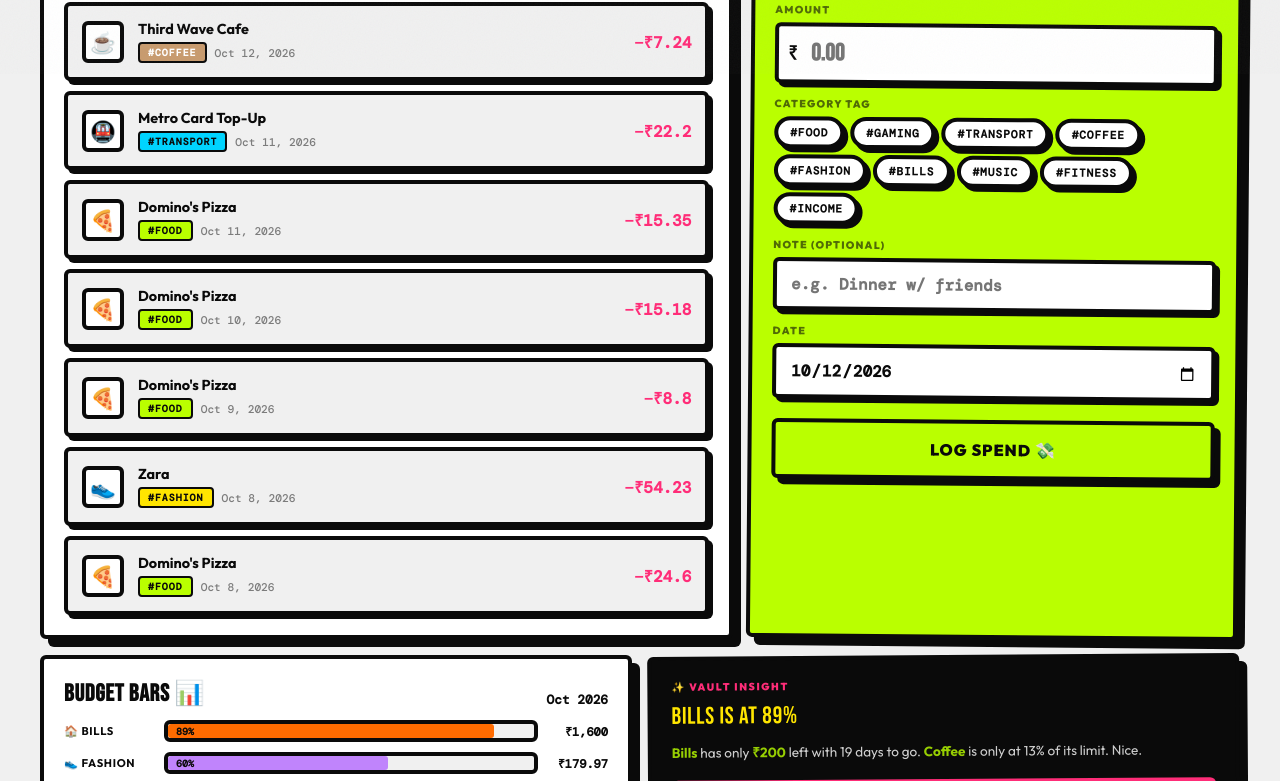
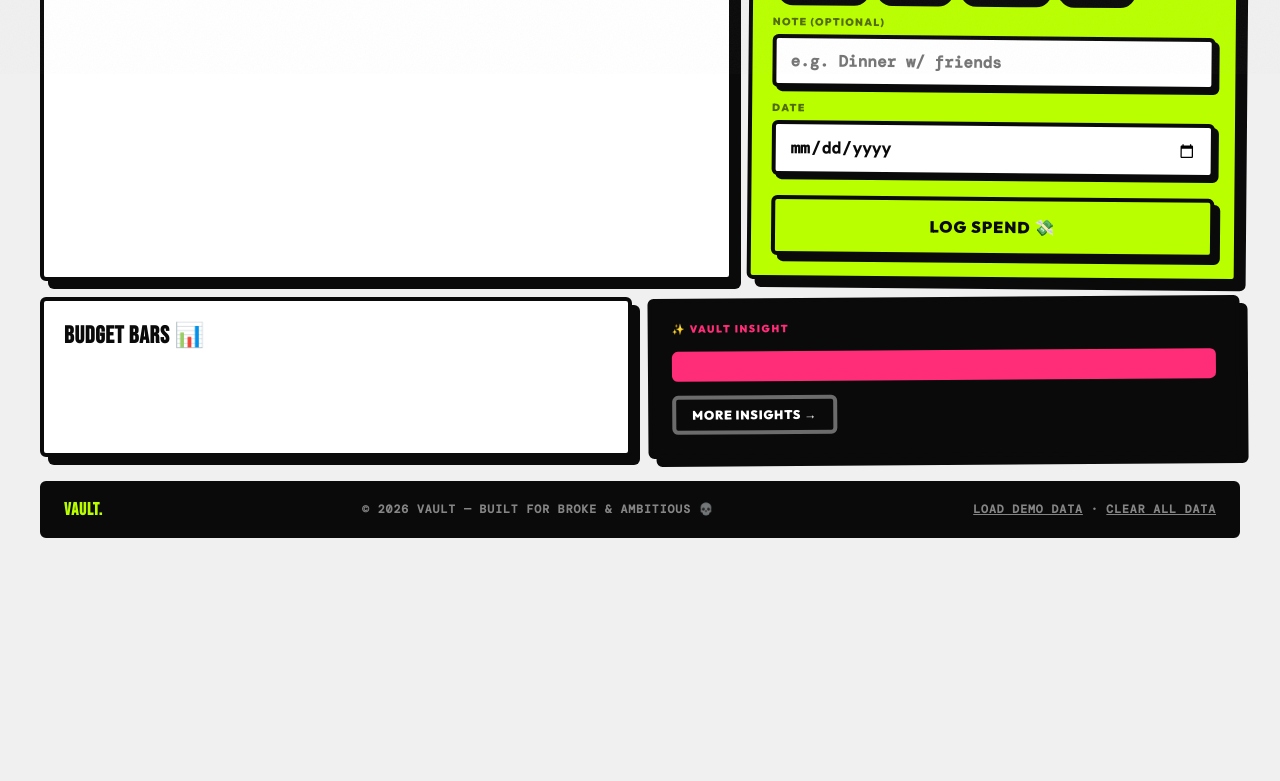
Before and after one commit to codesbysaurabh/VAULT., a website: page index.html in a window 1280 px wide. Shown: the part 726-1507 px from the top of the page. After the commit the page ends 1284 px from the top, so only its background shows below. Drawn offline with nearby package versions, Linux system fonts and the light colour scheme.

Commit message:
default reset values

```diff
--- a/assets/js/core/seed.js
+++ b/assets/js/core/seed.js
@@ -17,3 +17,4 @@ function seed(){
  t.sort((a,b)=>b.date.localeCompare(a.date));
  return{opening:3000,budgets:{food:500,transport:200,fashion:300,gaming:150,coffee:100,bills:1800,music:30},cats:{food:'🍕',gaming:'🎮',transport:'🚇',coffee:'☕',fashion:'👟',bills:'🏠',music:'🎵',fitness:'🏋️'},txns:t};
 }
+function blank(){const s=seed();return{opening:0,budgets:s.budgets,cats:s.cats,txns:[]}}
--- a/assets/js/core/stats.js
+++ b/assets/js/core/stats.js
@@ -14,7 +14,7 @@ V.stats=function(s,now=new Date()){
   const pm=new Date(T.getFullYear(),T.getMonth()-1,1),pe=ex.filter(t=>t.date.startsWith(dk(pm).slice(0,7)));
   const lastTotal=pe.reduce((a,t)=>a+t.amt,0),lastMTD=pe.filter(t=>+t.date.slice(8,10)<=dom).reduce((a,t)=>a+t.amt,0);
   const dl=cats.filter(c=>c.c!='bills').reduce((a,c)=>a+c.l,0)/dim,good=n=>(day[dk(back(n))]||0)<=dl;
-  let streak=0;while(streak<90&&good(streak))streak++;
+  let streak=0;if(ex.length)while(streak<90&&good(streak))streak++;
   const last14=[];for(let n=13;n>=0;n--)last14.push({l:'SMTWTFS'[back(n).getDay()],good:good(n)});
   const dow=[0,0,0,0,0,0,0],cn=[0,0,0,0,0,0,0];for(let n=0;n<56;n++){const g=back(n).getDay();dow[g]+=day[dk(back(n))]||0;cn[g]++}
   const da=dow.map((v,i)=>v/Math.max(cn[i],1)),wd=(da[1]+da[2]+da[3]+da[4]+da[5])/5,we=(da[0]+da[6])/2;
--- a/assets/js/core/store.js
+++ b/assets/js/core/store.js
@@ -7,7 +7,7 @@ const STORE_KEY='vault:v2';
 const V={
  get(){try{const s=JSON.parse(localStorage.getItem(STORE_KEY));if(s&&s.txns)return s}catch(e){}return V.reset(true)},
  save(s,q){try{localStorage.setItem(STORE_KEY,JSON.stringify(s))}catch(e){}if(!q)dispatchEvent(new Event('vault'))},
- reset(q){const s=seed();V.save(s,q);return s},
+ reset(q){const s=blank();V.save(s,q);return s}, demo(q){const s=seed();V.save(s,q);return s},
  clear(){const s=V.get();s.txns=[];s.opening=0;V.save(s)},
  add(t){const s=V.get();s.txns.unshift({id:Date.now(),...t});s.txns.sort((a,b)=>b.date.localeCompare(a.date));V.save(s)},
  del(id){const s=V.get();s.txns=s.txns.filter(t=>t.id!=id);V.save(s)},
--- a/assets/js/core/ui.js
+++ b/assets/js/core/ui.js
@@ -5,8 +5,7 @@
 V.toast=function(m){let t=$('#vt');if(!t){t=document.createElement('div');t.id='vt';document.body.append(t)}t.textContent=m;t.className='show';clearTimeout(t._h);t._h=setTimeout(()=>t.className='',2400)};
 W.showToast=m=>V.toast(m);
 W.clearAll=async()=>{if(await confirmBox({title:'Clear all data?',text:'This deletes every transaction, including demo data, and starts fresh. It cannot be undone.',ok:'Delete everything'})){V.clear();V.toast('All data cleared — fresh start')}};
-W.resetDemo=async()=>{if(await confirmBox({title:'Reset to demo data?',text:'Your current transactions will be replaced with sample data.',ok:'Reset',danger:false}))V.reset()};
-document.addEventListener('DOMContentLoaded',()=>{const b=$('.header-badge');if(b&&/20\d\d/.test(b.textContent))b.textContent=(b.textContent[0]=='●'?'● ':'')+mlabel()});
+W.loadDemo=async()=>{if(!V.get().txns.length||await confirmBox({title:'Load demo data?',text:'Your current transactions will be replaced with sample data.',ok:'Load demo',danger:false})){V.demo();V.toast('Demo data loaded')}};W.resetDemo=W.loadDemo;document.addEventListener('DOMContentLoaded',()=>{const b=$('.header-badge');if(b&&/20\d\d/.test(b.textContent))b.textContent=(b.textContent[0]=='●'?'● ':'')+mlabel()});
 
 /**
  * Money dialog used by the dashboard "Add Money" / "Withdraw" buttons.
--- a/assets/js/pages/dashboard.js
+++ b/assets/js/pages/dashboard.js
@@ -11,8 +11,7 @@ function render(){
  const top=[...st.cats].sort((a,c)=>c.sp-a.sp)[0],left=st.alloc-st.tsp;
  [[fmt(st.spent),(st.delta>=0?'↑ ':'↓ ')+Math.abs(st.delta)+'% vs last month'],['#'+top.c.toUpperCase(),fmt(top.sp)+' this month'],[fmt(st.avg),st.avg<=st.dl?'↓ '+fmt(st.dl-st.avg)+' under daily goal':'↑ '+fmt(st.avg-st.dl)+' over daily goal'],[fmt(Math.max(left,0)),'Budget left until '+st.endLabel]].forEach((a,i)=>{$('#s'+(i+1)+'v').textContent=a[0];$('#s'+(i+1)+'s').textContent=a[1]});
  $('#streak-n').textContent=st.streak;
- $('#streak-dots').innerHTML=st.last14.map(d=>`<div class="streak-dot" style="${d.good?'':'background:var(--hot-pink);color:#fff'}">${d.l}</div>`).join('');
- $('#transaction-list').innerHTML=s.txns.slice(0,7).map(t=>`<div class="transaction-item" tabindex="0"><div class="txn-icon">${s.cats[t.cat]||'💸'}</div><div class="txn-info"><div class="txn-name">${esc(t.name)}</div><div class="txn-meta"><span class="tag tag-${esc(t.cat)}">#${esc(t.cat.toUpperCase())}</span><span class="txn-date mono">${dlabel(t.date.slice(0,10))}</span></div></div><div class="txn-amount ${t.type=='income'?'income':'expense'}">${t.type=='income'?'+':'−'}${fmt(t.amt)}</div></div>`).join('')||'<p>No transactions yet.</p>';
+ $('#streak-dots').innerHTML=st.last14.map(d=><div class="streak-dot${s.txns.length?'':' empty'}" style="${d.good||!s.txns.length?'':'background:var(--hot-pink);color:#fff'}">${d.l}</div>).join(''); $('#transaction-list').innerHTML=s.txns.slice(0,7).map(t=>`<div class="transaction-item" tabindex="0"><div class="txn-icon">${s.cats[t.cat]||'💸'}</div><div class="txn-info"><div class="txn-name">${esc(t.name)}</div><div class="txn-meta"><span class="tag tag-${esc(t.cat)}">#${esc(t.cat.toUpperCase())}</span><span class="txn-date mono">${dlabel(t.date.slice(0,10))}</span></div></div><div class="txn-amount ${t.type=='income'?'income':'expense'}">${t.type=='income'?'+':'−'}${fmt(t.amt)}</div></div>`).join('')||'<div style="padding:8px 0;font-weight:700">No transactions yet — use Quick Add, or <button class="btn btn-sm btn-primary" onclick="loadDemo()">Load demo data</button></div>';
  $('#mlabel').textContent=mlabel();
  $('#budget-bars').innerHTML=[...st.cats].sort((a,c)=>c.pct-a.pct).slice(0,4).map((c,i)=>`<div class="budget-row"><span class="budget-row-label">${c.e} ${cap(c.c)}</span><div class="bar-track"><div class="bar-fill" style="width:${Math.min(c.pct,100)}%;background:${c.over>0?'var(--hot-pink)':colorOf(c.c,i)}"><span class="bar-pct">${c.pct}%${c.over>0?' ⚠️':''}</span></div></div><span class="budget-row-amt mono">${fmt(c.sp)}</span></div>`).join('');
  $('#ins-title').textContent=x[0].t;$('#ins-text').innerHTML=x.slice(0,2).map(i=>i.x).join(' ');$('#ins-tip').textContent='💡 '+x[0].tip;
--- a/assets/js/pages/transactions.js
+++ b/assets/js/pages/transactions.js
@@ -10,7 +10,7 @@ function render(){
  let last='',h='';
  L.slice(0,F.n).forEach(t=>{const k=t.date.slice(0,10);if(k!=last){last=k;h+=`<div class="date-group-label">${k==dk(new Date())?'Today — ':''}${dlabel(k)}</div>`}
   h+=`<div class="txn-card" tabindex="0" data-type="${t.type}" data-tag="${esc(t.cat)}"><div class="txn-icon-box">${s.cats[t.cat]||'💸'}</div><div class="txn-body"><div class="txn-merchant">${esc(t.name)}</div><div class="txn-meta"><span class="pill pill-${esc(t.cat)}">#${esc(t.cat.toUpperCase())}</span><span class="txn-date mono">${dlabel(k)} · ${tm(t.date)}</span><button class="del" data-id="${t.id}" title="Delete">✕</button></div></div><div class="txn-amount-box ${t.type}">${t.type=='income'?'+':'−'}${fmt(t.amt)}</div></div>`});
- if(!L.length)h='<p style="padding:20px;font-weight:700">No transactions match.</p>';
+ if(!L.length)h=s.txns.length?'<p style="padding:20px;font-weight:700">No transactions match.</p>':'<div style="padding:20px;font-weight:700">No transactions yet. <button class="btn btn-black" onclick="loadDemo()">Load demo data</button></div>';
  if(L.length>F.n)h+='<div class="load-more-bar"><button class="btn-load">Load More Transactions ↓</button></div>';
  $('#txn-list').innerHTML=h;$('#txn-count').textContent=L.length+' ENTRIES';
  $('#eyebrow').textContent='📋 '+mlabel()+' · All Accounts';
--- a/index.html
+++ b/index.html
@@ -237,7 +237,7 @@
   <footer class="site-footer">
     <div class="footer-logo">VAULT.</div>
     <div>© 2026 VAULT — Built for broke &amp; ambitious 💀</div>
-    <div><a href="#" onclick="resetDemo();return false" style="color:inherit">Reset demo data</a> · <a href="#" onclick="clearAll();return false" style="color:inherit">Clear all data</a></div>
+    <div><a href="#" onclick="loadDemo();return false" style="color:inherit">Load demo data</a> · <a href="#" onclick="clearAll();return false" style="color:inherit">Clear all data</a></div>
   </footer>
 
 </div><!-- /page-wrapper -->
```
Also changed, not shown: budget.html (+1 -1 lines), insights.html (+1 -1 lines), transactions.html (+1 -1 lines).
